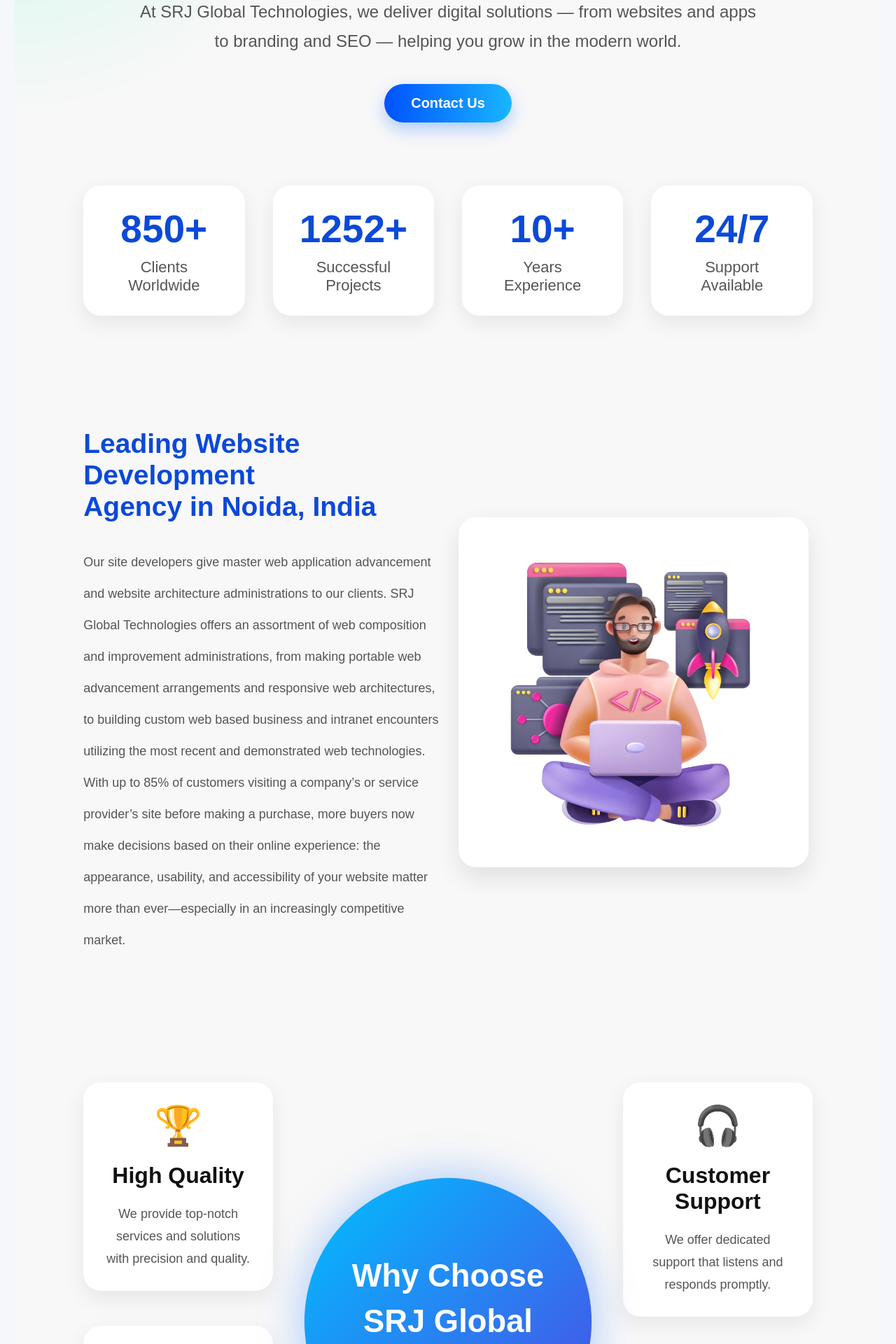
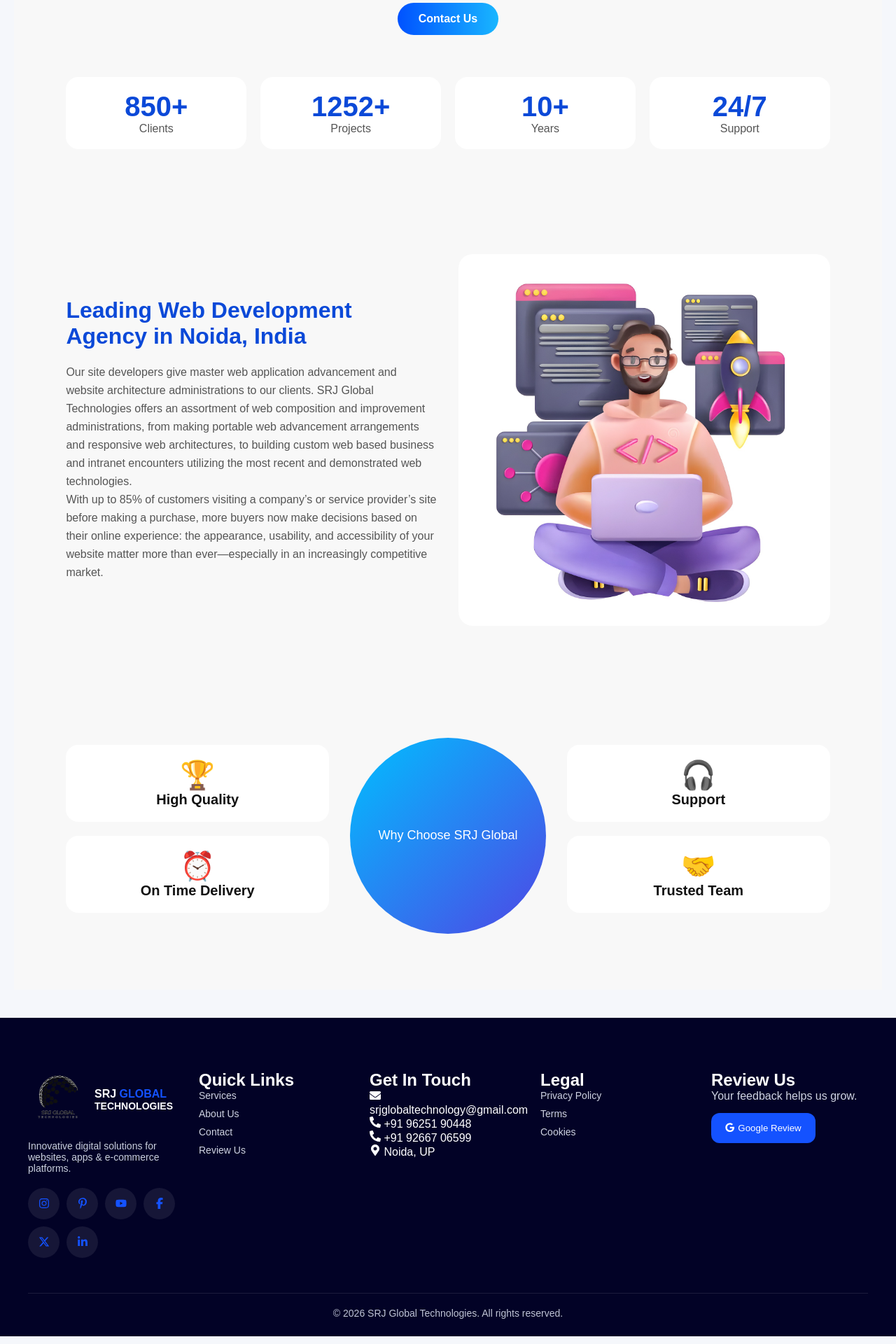
Before and after one commit to Shiwali567/SRJ-CLONE, a React (Vite) app: page /about in a window 1280 px wide. Shown: the part 420-2340 px from the top of the page at 70% size. Built offline with nearby package versions, Linux system fonts and the light colour scheme; the HTML template or start-up script is replaced by a standard one.

Commit message:
full project update

```diff
--- a/src/About.jsx
+++ b/src/About.jsx
@@ -1,5 +1,6 @@
 import { useNavigate } from "react-router-dom";
 import blogHero1 from "./assets/about.jpg";
+
 function About() {
   const navigate = useNavigate();
 
@@ -9,268 +10,127 @@
         background: "#f8f8f8",
         minHeight: "100vh",
         fontFamily: "'Poppins', sans-serif",
-        overflow: "hidden",
         color: "#111",
       }}
     >
-      {/* CSS ANIMATION */}
+      {/* GLOBAL CSS */}
       <style>
         {`
-          *{
-            box-sizing:border-box;
+          *{ box-sizing:border-box; }
+          html{ scroll-behavior:smooth; }
+
+          /* ANIMATIONS */
+          @keyframes fadeUp {
+            from { opacity:0; transform:translateY(40px); }
+            to { opacity:1; transform:translateY(0); }
           }
 
-          html{
-            scroll-behavior:smooth;
+          @keyframes float {
+            0% { transform:translateY(0); }
+            50% { transform:translateY(-12px); }
+            100% { transform:translateY(0); }
           }
 
-          @keyframes fadeUp{
-            from{
-              opacity:0;
-              transform:translateY(60px);
-            }
-            to{
-              opacity:1;
-              transform:translateY(0);
-            }
-          }
-
-          @keyframes zoomIn{
-            from{
-              opacity:0;
-              transform:scale(0.8);
-            }
-            to{
-              opacity:1;
-              transform:scale(1);
-            }
-          }
-
-          @keyframes float{
-            0%{
-              transform:translateY(0px);
-            }
-            50%{
-              transform:translateY(-15px);
-            }
-            100%{
-              transform:translateY(0px);
-            }
-          }
-
-          @keyframes glow{
-            0%{
-              box-shadow:0px 0px 20px rgba(0,140,255,0.2);
-            }
-            50%{
-              box-shadow:0px 0px 70px rgba(0,140,255,0.45);
-            }
-            100%{
-              box-shadow:0px 0px 20px rgba(0,140,255,0.2);
-            }
-          }
-
-          @keyframes videoFloatLeft{
-            0%{
-              transform:translateX(0px) translateY(0px);
-            }
-
-            25%{
-              transform:translateX(-18px) translateY(-12px);
-            }
-
-            50%{
-              transform:translateX(0px) translateY(-20px);
-            }
-
-            75%{
-              transform:translateX(18px) translateY(-12px);
-            }
-
-            100%{
-              transform:translateX(0px) translateY(0px);
-            }
-          }
-
-          @keyframes videoFloatRight{
-            0%{
-              transform:translateX(0px) translateY(0px);
-            }
-
-            25%{
-              transform:translateX(18px) translateY(-12px);
-            }
-
-            50%{
-              transform:translateX(0px) translateY(-20px);
-            }
-
-            75%{
-              transform:translateX(-18px) translateY(-12px);
-            }
-
-            100%{
-              transform:translateX(0px) translateY(0px);
-            }
-          }
-
-          @keyframes pulse{
-            0%{
-              transform:scale(1);
-            }
-
-            50%{
-              transform:scale(1.08);
-            }
-
-            100%{
-              transform:scale(1);
-            }
-          }
-
-          .fadeUp{
-            animation:fadeUp 1s ease forwards;
-          }
-
-          .zoomIn{
-            animation:zoomIn 1.2s ease forwards;
-          }
-
-          .floating{
-            animation:float 4s ease-in-out infinite;
-          }
-
-          .glow{
-            animation:glow 3s ease-in-out infinite;
-          }
-
-          .videoLeft{
-            animation:videoFloatLeft 6s ease-in-out infinite;
-          }
-
-          .videoRight{
-            animation:videoFloatRight 6s ease-in-out infinite;
-          }
-
-          .pulse{
-            animation:pulse 4s ease-in-out infinite;
-          }
+          .fadeUp { animation:fadeUp 0.8s ease forwards; }
+          .floating { animation:float 4s ease-in-out infinite; }
 
           .hoverCard{
-            transition:0.4s;
+            transition:0.3s ease;
           }
 
           .hoverCard:hover{
-            transform:translateY(-12px) scale(1.03);
-            box-shadow:0px 20px 40px rgba(0,0,0,0.12);
+            transform:translateY(-8px);
+            box-shadow:0 15px 35px rgba(0,0,0,0.12);
           }
 
           .heroBtn{
-            transition:0.4s;
+            transition:0.3s ease;
           }
 
           .heroBtn:hover{
-            transform:scale(1.08);
-            box-shadow:0px 15px 35px rgba(0,102,255,0.4);
+            transform:scale(1.05);
+            box-shadow:0 12px 30px rgba(0,102,255,0.35);
           }
 
-          @media(max-width:1200px){
-
+          /* TABLET */
+          @media(max-width: 1024px){
             .aboutGrid{
               grid-template-columns:1fr !important;
             }
 
             .whyGrid{
               grid-template-columns:1fr !important;
+              gap:30px !important;
+            }
+
+            .statsRow{
+              flex-wrap:wrap !important;
+              justify-content:center !important;
+            }
+
+            .statsBox{
+              min-width:45% !important;
+            }
+          }
+
+          /* MOBILE */
+          @media(max-width: 768px){
+
+            .heroHeading{
+              font-size:28px !important;
+              line-height:40px !important;
+            }
+
+            .heroText{
+              font-size:16px !important;
+              line-height:26px !important;
+            }
+
+            .sectionHeading{
+              font-size:26px !important;
+              line-height:38px !important;
+            }
+
+            .sectionText{
+              font-size:15px !important;
+              line-height:26px !important;
+            }
+
+            .statsBox{
+              min-width:100% !important;
+            }
+
+            .statsBox h2{
+              font-size:34px !important;
             }
 
             .centerCircle{
-    margin:50px auto !important;
-    width:320px !important;
-    height:320px !important;
-  }
-}
-  @media(max-width:768px){
-
-  .heroHeading{
-    font-size:42px !important;
-    line-height:58px !important;
-  }
-
-  .heroText{
-    font-size:18px !important;
-    line-height:34px !important;
-  }
-
-  .sectionHeading{
-    font-size:42px !important;
-    line-height:58px !important;
-  }
-
-  .sectionText{
-    font-size:18px !important;
-    line-height:34px !important;
-  }
-
-  .statsBox h2{
-    font-size:40px !important;
-  }
-
-  .statsBox p{
-    font-size:18px !important;
-  }
-
-  .centerCircle{
-    width:280px !important;
-    height:280px !important;
+              width:240px !important;
+              height:240px !important;
             }
 
             .circleText{
-    font-size:30px !important;
-    line-height:42px !important;
-  }
-}
-          @media(max-width:500px){
-
-            .heroHeading{
-              font-size:34px !important;
-              line-height:48px !important;
-            }
-
-            .sectionHeading{
-              font-size:34px !important;
-              line-height:48px !important;
-            }
-
-            .centerCircle{
-              width:260px !important;
-              height:260px !important;
-            }
-
-            .circleText{
-              font-size:24px !important;
+              font-size:20px !important;
+              line-height:28px !important;
             }
           }
         `}
       </style>
 
-      {/* HERO SECTION */}
+      {/* HERO */}
       <section
         className="fadeUp"
         style={{
-          padding: "90px 8% 60px",
+          padding: "70px 6%",
           textAlign: "center",
-          background:
-            "radial-gradient(circle at top left, rgba(0,255,170,0.18), transparent 30%)",
         }}
       >
         <h1
           className="heroHeading"
           style={{
-            fontSize: "39px",
+            fontSize: "42px",
             fontWeight: "700",
-            lineHeight: "78px",
-            marginBottom: "25px",
+            lineHeight: "58px",
             color: "#0b49d8",
           }}
         >
@@ -290,32 +150,29 @@
           className="heroText"
           style={{
             maxWidth: "900px",
-            margin: "0 auto",
+            margin: "20px auto",
+            fontSize: "18px",
+            lineHeight: "28px",
             color: "#555",
-            fontSize: "24px",
-            lineHeight: "42px",
           }}
         >
-          At SRJ Global Technologies, we deliver digital solutions — from
-          websites and apps to branding and SEO — helping you grow in the modern
-          world.
+          At SRJ Global Technologies we deliver websites, apps, SEO and branding
+          solutions.
         </p>
 
-        {/* CONTACT BUTTON */}
         <button
           className="heroBtn"
           onClick={() => navigate("/contact")}
           style={{
-            marginTop: "40px",
-            padding: "16px 38px",
+            marginTop: "25px",
+            padding: "14px 30px",
+            borderRadius: "40px",
             border: "none",
-            borderRadius: "50px",
             background: "linear-gradient(90deg,#0052ff,#19b6ff)",
             color: "white",
-            fontSize: "20px",
+            fontSize: "16px",
             fontWeight: "600",
             cursor: "pointer",
-            boxShadow: "0px 10px 25px rgba(0,102,255,0.3)",
           }}
         >
           Contact Us
@@ -323,91 +180,66 @@
 
         {/* STATS */}
         <div
+          className="statsRow"
           style={{
             display: "flex",
             justifyContent: "space-between",
-            flexWrap: "wrap",
-            marginTop: "90px",
-            gap: "40px",
+            gap: "20px",
+            marginTop: "60px",
           }}
         >
           {[
-            ["850+", "Clients Worldwide"],
-            ["1252+", "Successful Projects"],
-            ["10+", "Years Experience"],
-            ["24/7", "Support Available"],
-          ].map((item, index) => (
+            ["850+", "Clients"],
+            ["1252+", "Projects"],
+            ["10+", "Years"],
+            ["24/7", "Support"],
+          ].map((item, i) => (
             <div
-              key={index}
-              className={`statsBox hoverCard fadeUp ${
-                index % 2 === 0 ? "videoLeft" : "videoRight"
-              }`}
+              key={i}
+              className="statsBox hoverCard"
               style={{
-                flex: "1",
-                minWidth: "180px",
-                background: "white",
-                padding: "30px",
-                borderRadius: "25px",
-                boxShadow: "0px 10px 30px rgba(0,0,0,0.08)",
+                flex: 1,
+                background: "#fff",
+                padding: "20px",
+                borderRadius: "18px",
+                textAlign: "center",
               }}
             >
-              <h2
-                style={{
-                  fontSize: "55px",
-                  color: "#0b49d8",
-                  marginBottom: "10px",
-                }}
-              >
-                {item[0]}
-              </h2>
-
-              <p
-                style={{
-                  fontSize: "22px",
-                  color: "#555",
-                }}
-              >
-                {item[1]}
-              </p>
+              <h2 style={{ color: "#0b49d8", fontSize: "40px" }}>{item[0]}</h2>
+              <p style={{ fontSize: "16px", color: "#555" }}>{item[1]}</p>
             </div>
           ))}
         </div>
       </section>
 
-      {/* SECOND SECTION */}
+      {/* ABOUT */}
       <section
         className="aboutGrid"
         style={{
-          padding: "100px 8%",
+          padding: "80px 6%",
           display: "grid",
           gridTemplateColumns: "1fr 1fr",
+          gap: "30px",
           alignItems: "center",
-          gap: "20px",
         }}
       >
-        {/* LEFT */}
-        <div className="fadeUp">
+        <div>
           <h2
             className="sectionHeading"
             style={{
-              fontSize: "39px",
-              lineHeight: "45px",
+              fontSize: "32px",
               color: "#0b49d8",
-              marginBottom: "35px",
-              fontWeight: "700",
+              marginBottom: "20px",
             }}
           >
-            Leading Website Development
-            <br />
-            Agency in Noida, India
-            <br />
+            Leading Web Development Agency in Noida, India
           </h2>
 
           <p
             className="sectionText"
             style={{
-              fontSize: "18px",
-              lineHeight: "45px",
+              fontSize: "16px",
+              lineHeight: "26px",
               color: "#555",
             }}
           >
@@ -417,8 +249,8 @@
             administrations, from making portable web advancement arrangements
             and responsive web architectures, to building custom web based
             business and intranet encounters utilizing the most recent and
-            demonstrated web technologies. <br />
-            With up to 85% of customers visiting a company’s or service
+            demonstrated web technologies.
+            <br /> With up to 85% of customers visiting a company’s or service
             provider’s site before making a purchase, more buyers now make
             decisions based on their online experience: the appearance,
             usability, and accessibility of your website matter more than
@@ -426,185 +258,92 @@
           </p>
         </div>
 
-        {/* RIGHT IMAGE */}
-        <div
-          className="zoomIn videoRight"
-          style={{
-            display: "flex",
-            justifyContent: "center",
-          }}
-        >
-          <div
-            className="hoverCard"
-            style={{
-              background: "white",
-              borderRadius: "25px",
-              padding: "30px",
-              boxShadow: "0px 15px 35px rgba(0,0,0,0.1)",
-              width: "500px",
-              maxWidth: "100%",
-            }}
-          >
+        <div style={{ textAlign: "center" }}>
           <img
             src={blogHero1}
-              alt="developer"
+            alt="about"
             style={{
               width: "100%",
+              borderRadius: "20px",
             }}
           />
         </div>
-        </div>
       </section>
-      {/* WHY CHOOSE US */}
+
+      {/* WHY CHOOSE */}
       <section
         className="whyGrid"
         style={{
-          padding: "80px 8%",
+          padding: "80px 6%",
           display: "grid",
-          gridTemplateColumns: "1fr 420px 1fr",
+          gridTemplateColumns: "1fr 300px 1fr",
           alignItems: "center",
-          gap: "40px",
+          gap: "20px",
         }}
       >
         {/* LEFT */}
+        <div>
+          {[
+            ["🏆", "High Quality"],
+            ["⏰", "On Time Delivery"],
+          ].map((item, i) => (
             <div
+              key={i}
+              className="hoverCard"
               style={{
-            display: "flex",
-            flexDirection: "column",
-            gap: "50px",
+                background: "#fff",
+                padding: "20px",
+                borderRadius: "18px",
+                marginBottom: "20px",
+                textAlign: "center",
               }}
             >
-          {[
-            [
-              "🏆",
-              "High Quality",
-              "We provide top-notch services and solutions with precision and quality.",
-            ],
-            [
-              "⏰",
-              "Timely Delivery",
-              "Our projects are always delivered on time, every time.",
-            ],
-          ].map((item, index) => (
-            <div
-              key={index}
-              className="hoverCard"
-              style={{
-                textAlign: "center",
-                background: "white",
-                padding: "30px",
-                borderRadius: "25px",
-                boxShadow: "0 10px 30px rgba(0,0,0,.08)",
-              }}
-            >
-              <div style={{ fontSize: "55px" }}>{item[0]}</div>
-
-              <h3
-                style={{
-                  fontSize: "32px",
-                  margin: "20px 0",
-                }}
-              >
-                {item[1]}
-              </h3>
-
-              <p
-                style={{
-                  color: "#555",
-                  lineHeight: "32px",
-                  fontSize: "18px",
-                }}
-              >
-                {item[2]}
-              </p>
+              <div style={{ fontSize: "40px" }}>{item[0]}</div>
+              <h3 style={{ fontSize: "20px" }}>{item[1]}</h3>
             </div>
           ))}
         </div>
 
         {/* CENTER */}
         <div
-          className="centerCircle pulse"
+          className="centerCircle"
           style={{
-            width: "380px",
-            height: "380px",
+            width: "280px",
+            height: "280px",
             borderRadius: "50%",
-            margin: "auto",
             background: "linear-gradient(135deg,#00bfff,#4f46e5)",
             display: "flex",
+            alignItems: "center",
             justifyContent: "center",
-            alignItems: "center",
+            color: "#fff",
             textAlign: "center",
-            color: "white",
-            boxShadow: "0 0 60px rgba(0,102,255,.35)",
+            margin: "auto",
           }}
         >
-          <h2
-            className="circleText"
-            style={{
-              fontSize: "42px",
-              lineHeight: "60px",
-              padding: "30px",
-            }}
-          >
-            Why Choose
-            <br />
-            SRJ Global
-            <br />
-            Technologies
-          </h2>
+          <div className="circleText" style={{ fontSize: "18px" }}>
+            Why Choose SRJ Global
+          </div>
         </div>
 
         {/* RIGHT */}
+        <div>
+          {[
+            ["🎧", "Support"],
+            ["🤝", "Trusted Team"],
+          ].map((item, i) => (
             <div
+              key={i}
+              className="hoverCard"
               style={{
-            display: "flex",
-            flexDirection: "column",
-            gap: "50px",
+                background: "#fff",
+                padding: "20px",
+                borderRadius: "18px",
+                marginBottom: "20px",
+                textAlign: "center",
               }}
             >
-          {[
-            [
-              "🎧",
-              "Customer Support",
-              "We offer dedicated support that listens and responds promptly.",
-            ],
-            [
-              "🤝",
-              "Trusted Team",
-              "Our team is trusted by clients worldwide for reliability and integrity.",
-            ],
-          ].map((item, index) => (
-            <div
-              key={index}
-              className="hoverCard"
-              style={{
-                textAlign: "center",
-                background: "white",
-                padding: "30px",
-                borderRadius: "25px",
-                boxShadow: "0 10px 30px rgba(0,0,0,.08)",
-              }}
-            >
-              <div style={{ fontSize: "55px" }}>{item[0]}</div>
-
-              <h3
-                style={{
-                  fontSize: "32px",
-                  margin: "20px 0",
-                }}
-              >
-                {item[1]}
-              </h3>
-
-              <p
-                style={{
-                  color: "#555",
-                  lineHeight: "32px",
-                  fontSize: "18px",
-                }}
-              >
-                {item[2]}
-              </p>
+              <div style={{ fontSize: "40px" }}>{item[0]}</div>
+              <h3 style={{ fontSize: "20px" }}>{item[1]}</h3>
             </div>
           ))}
         </div>
```
Also changed, not shown: src/Pricing.jsx (+56 -72 lines). Lines whose indentation alone changed are shown as unchanged.
